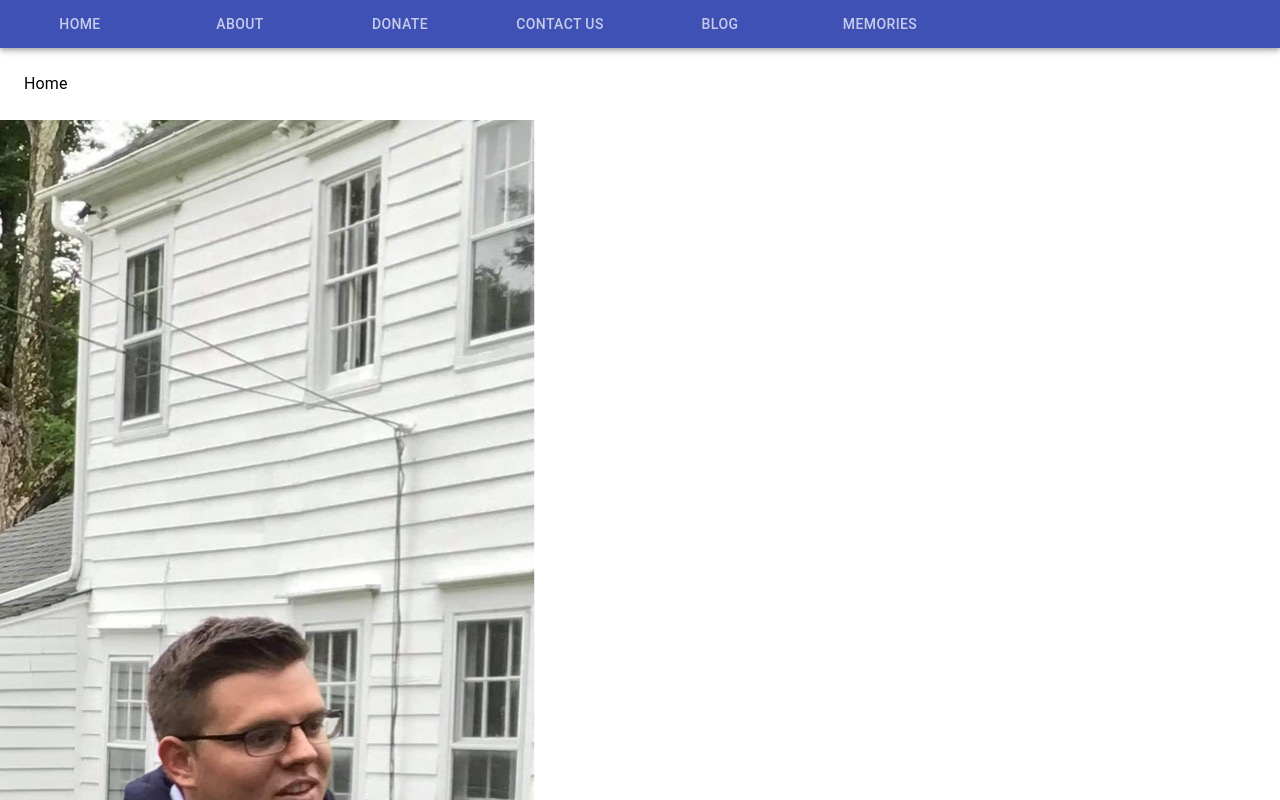
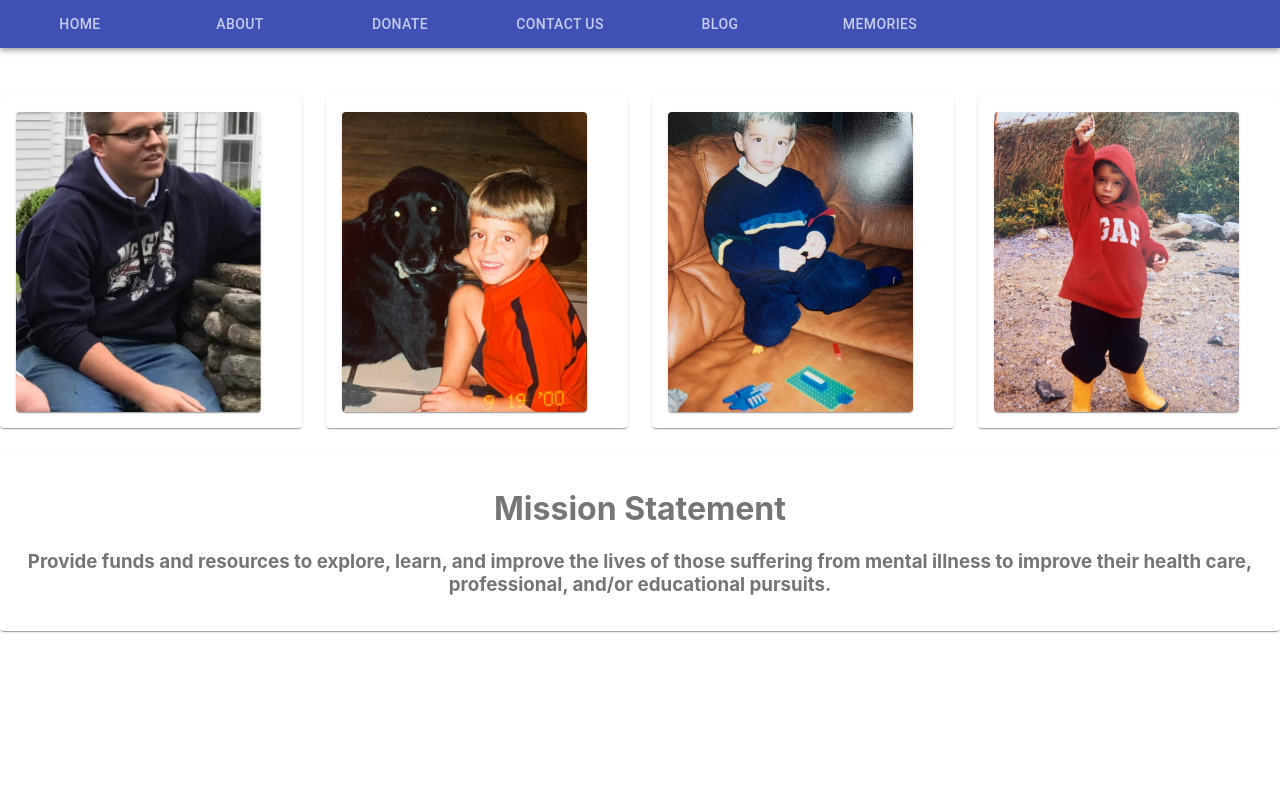
Before and after one commit to Alec74/tommysFund, a React (Create React App) app in the folder client/: page / in a window 1280 px wide. Shown: the top 800 px of the page. Built offline with nearby package versions, Linux system fonts and the light colour scheme.

Commit message:
home page has 4 pictures in grid style made with 4 card components

```diff
--- a/client/src/components/Navbar.js
+++ b/client/src/components/Navbar.js
@@ -76,22 +76,22 @@ export default function AppNavbar() {
         </Tabs>
       </AppBar>
       <TabPanel value={value} index={0}>
-        Home
+        {/* Home */}
       </TabPanel>
       <TabPanel value={value} index={1}>
-        About
+        {/* About */}
       </TabPanel>
       <TabPanel value={value} index={2}>
-        Donate
+        {/* Donate */}
       </TabPanel>
       <TabPanel value={value} index={3}>
-        Contact Us
+        {/* Contact Us */}
       </TabPanel>
       <TabPanel value={value} index={4}>
-        Blog
+        {/* Blog */}
       </TabPanel>
       <TabPanel value={value} index={5}>
-        Memories
+        {/* Memories */}
       </TabPanel>
     </div>
   );
--- /dev/null
+++ b/client/src/components/mediaCards/card1.js
@@ -0,0 +1,34 @@
+import React from 'react';
+import { makeStyles } from '@material-ui/core/styles';
+import Card from '@material-ui/core/Card';
+import CardActionArea from '@material-ui/core/CardActionArea';
+import CardMedia from '@material-ui/core/CardMedia';
+import two from '../../images/IMG_1542.JPG';
+import one from '../../images/IMG_1541.JPG';
+import three from '../../images/IMG_1543.JPG';
+import four from '../../images/IMG_1544.JPG';
+
+const useStyles = makeStyles({
+  root: {
+    maxWidth: 245,
+  },
+  media: {
+    height: 300,
+  },
+});
+
+export default function Card1() {
+  const classes = useStyles();
+
+  return (
+    <Card className={classes.root}>
+      <CardActionArea>
+        <CardMedia
+          className={classes.media}
+          image={two}
+          title="Contemplative Reptile"
+        />
+      </CardActionArea>
+    </Card>
+  );
+}
--- /dev/null
+++ b/client/src/components/mediaCards/card2.js
@@ -0,0 +1,32 @@
+import React from 'react';
+import { makeStyles } from '@material-ui/core/styles';
+import Card from '@material-ui/core/Card';
+import CardActionArea from '@material-ui/core/CardActionArea';
+import CardMedia from '@material-ui/core/CardMedia';
+import one from '../../images/IMG_1541.JPG';
+
+
+const useStyles = makeStyles({
+  root: {
+    maxWidth: 245,
+  },
+  media: {
+    height: 300,
+  },
+});
+
+export default function Card2() {
+  const classes = useStyles();
+
+  return (
+    <Card className={classes.root}>
+      <CardActionArea>
+        <CardMedia
+          className={classes.media}
+          image={one}
+          title="Contemplative Reptile"
+        />
+      </CardActionArea>
+    </Card>
+  );
+}
--- /dev/null
+++ b/client/src/components/mediaCards/card3.js
@@ -0,0 +1,31 @@
+import React from 'react';
+import { makeStyles } from '@material-ui/core/styles';
+import Card from '@material-ui/core/Card';
+import CardActionArea from '@material-ui/core/CardActionArea';
+import CardMedia from '@material-ui/core/CardMedia';
+import three from '../../images/IMG_1543.JPG';
+
+const useStyles = makeStyles({
+    root: {
+        maxWidth: 245,
+    },
+    media: {
+        height: 300,
+    },
+});
+
+export default function Card3() {
+    const classes = useStyles();
+
+    return (
+        <Card className={classes.root}>
+            <CardActionArea>
+                <CardMedia
+                    className={classes.media}
+                    image={three}
+                    title="Contemplative Reptile"
+                />
+            </CardActionArea>
+        </Card>
+    );
+}
--- /dev/null
+++ b/client/src/components/mediaCards/card4.js
@@ -0,0 +1,31 @@
+import React from 'react';
+import { makeStyles } from '@material-ui/core/styles';
+import Card from '@material-ui/core/Card';
+import CardActionArea from '@material-ui/core/CardActionArea';
+import CardMedia from '@material-ui/core/CardMedia';
+import four from '../../images/IMG_1544.JPG';
+
+const useStyles = makeStyles({
+    root: {
+        maxWidth: 245,
+    },
+    media: {
+        height: 300,
+    },
+});
+
+export default function Card4() {
+    const classes = useStyles();
+
+    return (
+        <Card className={classes.root}>
+            <CardActionArea>
+                <CardMedia
+                    className={classes.media}
+                    image={four}
+                    title="Contemplative Reptile"
+                />
+            </CardActionArea>
+        </Card>
+    );
+}
--- a/client/src/pages/Home.js
+++ b/client/src/pages/Home.js
@@ -1,19 +1,60 @@
-import React, { useState, useEffect } from 'react';
-import one from "..//images/IMG_1541.JPG";
+// import React, { useState, useEffect } from 'react';
+// import two from "..//images/IMG_1542.JPG";
+// import { Card1, Card2, Card3, Card4 } from '../components/mediaCards/card1';
+import Card1 from '../components/mediaCards/card1';
+import Card2 from '../components/mediaCards/card2';
+import Card3 from "../components/mediaCards/card3";
+import Card4 from "../components/mediaCards/card4";
+
+import React from 'react';
+import { makeStyles } from '@material-ui/core/styles';
+import Paper from '@material-ui/core/Paper';
+import Grid from '@material-ui/core/Grid';
 
 
-const Home = () => {
+const useStyles = makeStyles((theme) => ({
+    root: {
+        flexGrow: 1,
+    },
+    paper: {
+        padding: theme.spacing(2),
+        textAlign: 'center',
+        color: theme.palette.text.secondary,
+    },
+}));
 
-
+export default function Home() {
+    const classes = useStyles();
 
     return (
-        <>
-        <div>
-            <img src={one}>
-            </img>
+        <div className={classes.root}>
+            <Grid container spacing={3}>
+                <Grid item xs={6} sm={3}>
+                    <Paper className={classes.paper}><Card2/></Paper>
+                </Grid>
+                <Grid item xs={6} sm={3}>
+                    <Paper className={classes.paper}><Card1/></Paper>
+                </Grid>
+                <Grid item xs={6} sm={3}>
+                    <Paper className={classes.paper}><Card3/></Paper>
+                </Grid>
+                <Grid item xs={6} sm={3}>
+                    <Paper className={classes.paper}><Card4/></Paper>
+                </Grid>
+                <Grid item xs={12}>
+                    <Paper className={classes.paper}>
+                        <h1>
+                            Mission Statement
+                        </h1>
+                        <h3>
+                            Provide funds and resources to explore,
+                            learn, and improve the lives of those suffering
+                            from mental illness to improve their health care,
+                            professional, and/or educational pursuits.
+                        </h3>
+                    </Paper>
+                </Grid>
+            </Grid>
         </div>
-        </>
-    )
-};
-
-export default Home;
+    );
+}
```
